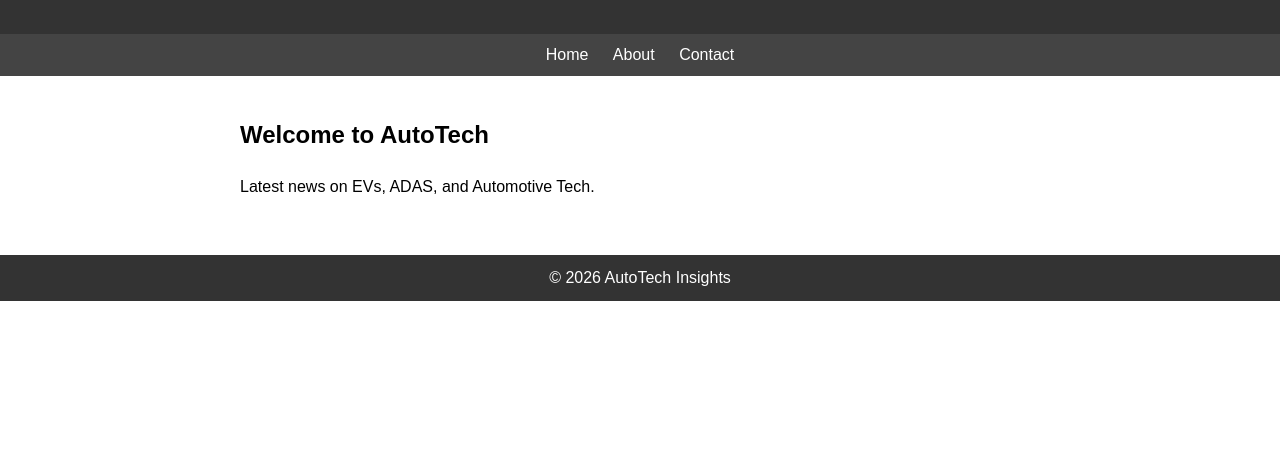
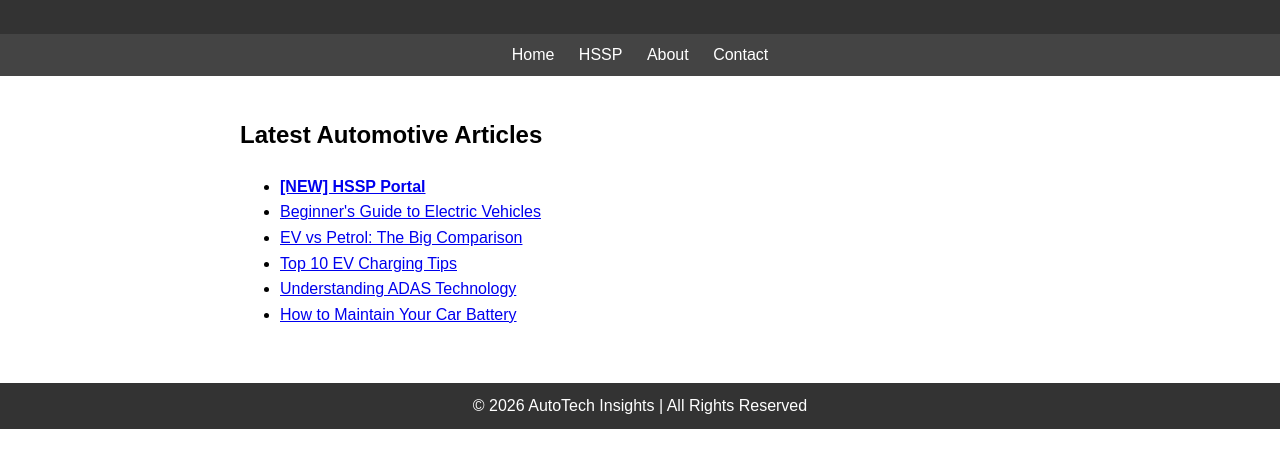
Before and after one commit to salman-design22/auto-blogs, a plain HTML site: page index.html in a window 1280 px wide. Shown: the part 92-560 px from the top of the page. Drawn offline with Linux system fonts and the light colour scheme.

Commit message:
Update index.html

```diff
--- a/index.html
+++ b/index.html
@@ -1,20 +1,33 @@
 <!DOCTYPE html>
-<html>
+<html lang="en">
 <head>
+    <meta charset="UTF-8">
+    <title>AutoTech Insights | EV, Tech & HSSP Portal</title>
     <link rel="stylesheet" href="style.css">
-    <title>AutoTech Insights | Home</title>
 </head>
 <body>
     <header><h1>AutoTech Insights</h1></header>
     <nav>
         <a href="index.html">Home</a>
+        <a href="hssp.html">HSSP</a>
         <a href="about.html">About</a>
         <a href="contact.html">Contact</a>
     </nav>
     <main>
-        <h2>Welcome to AutoTech</h2>
-        <p>Latest news on EVs, ADAS, and Automotive Tech.</p>
+        <h2>Latest Automotive Articles</h2>
+        <ul id="blog-list">
+            <!-- HSSP Link -->
+            <li><a href="hssp.html"><strong>[NEW] HSSP Portal</strong></a></li>
+
+            <!-- Articles -->
+            <li><a href="blog-template.html">Beginner's Guide to Electric Vehicles</a></li>
+            <li><a href="blog-template.html">EV vs Petrol: The Big Comparison</a></li>
+            <li><a href="blog-template.html">Top 10 EV Charging Tips</a></li>
+            <li><a href="blog-template.html">Understanding ADAS Technology</a></li>
+            <li><a href="blog-template.html">How to Maintain Your Car Battery</a></li>
+            <!-- Iske niche aur links add karte jao -->
+        </ul>
     </main>
-    <footer>&copy; 2026 AutoTech Insights</footer>
+    <footer>&copy; 2026 AutoTech Insights | All Rights Reserved</footer>
 </body>
 </html>
```
